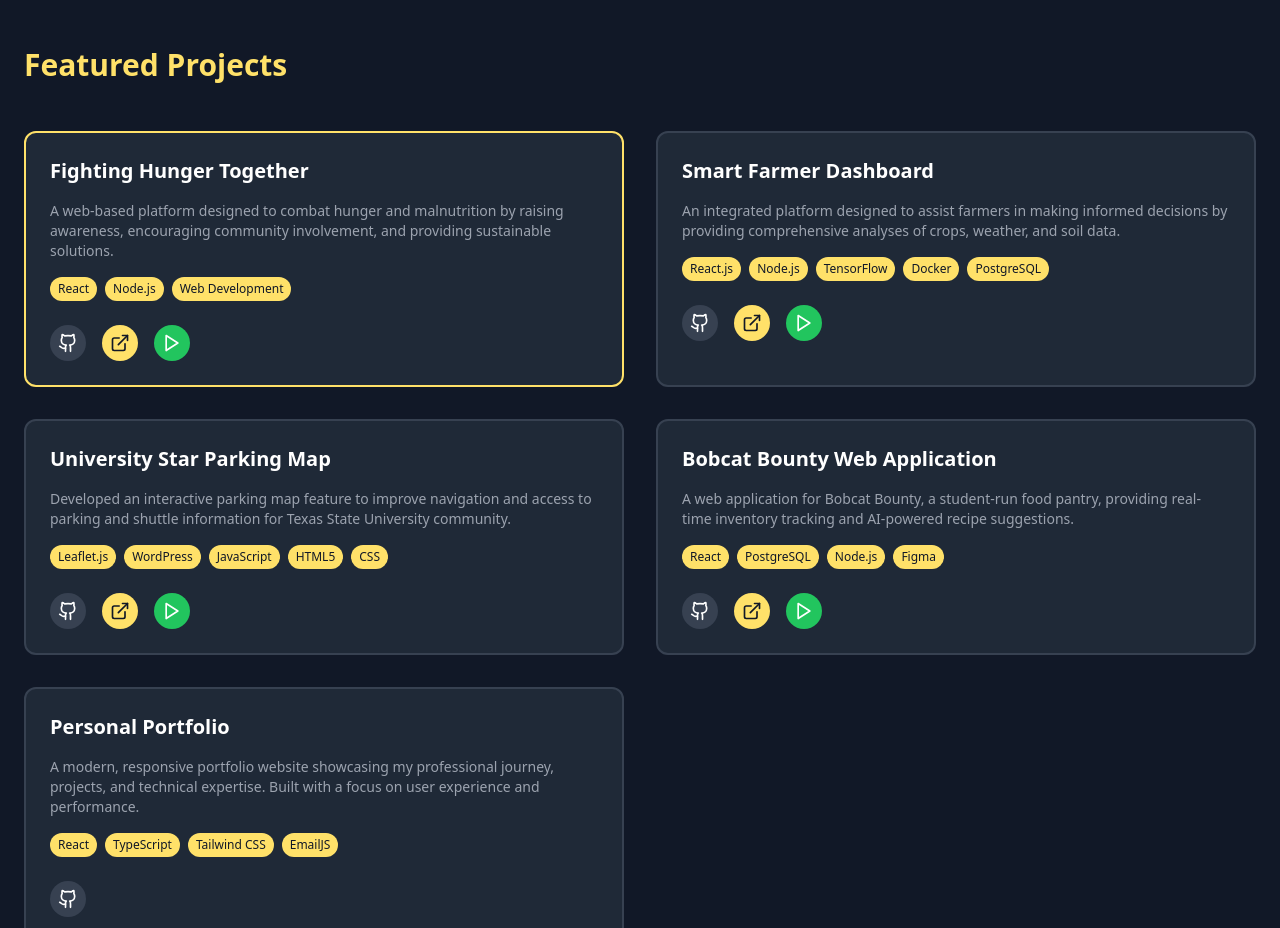
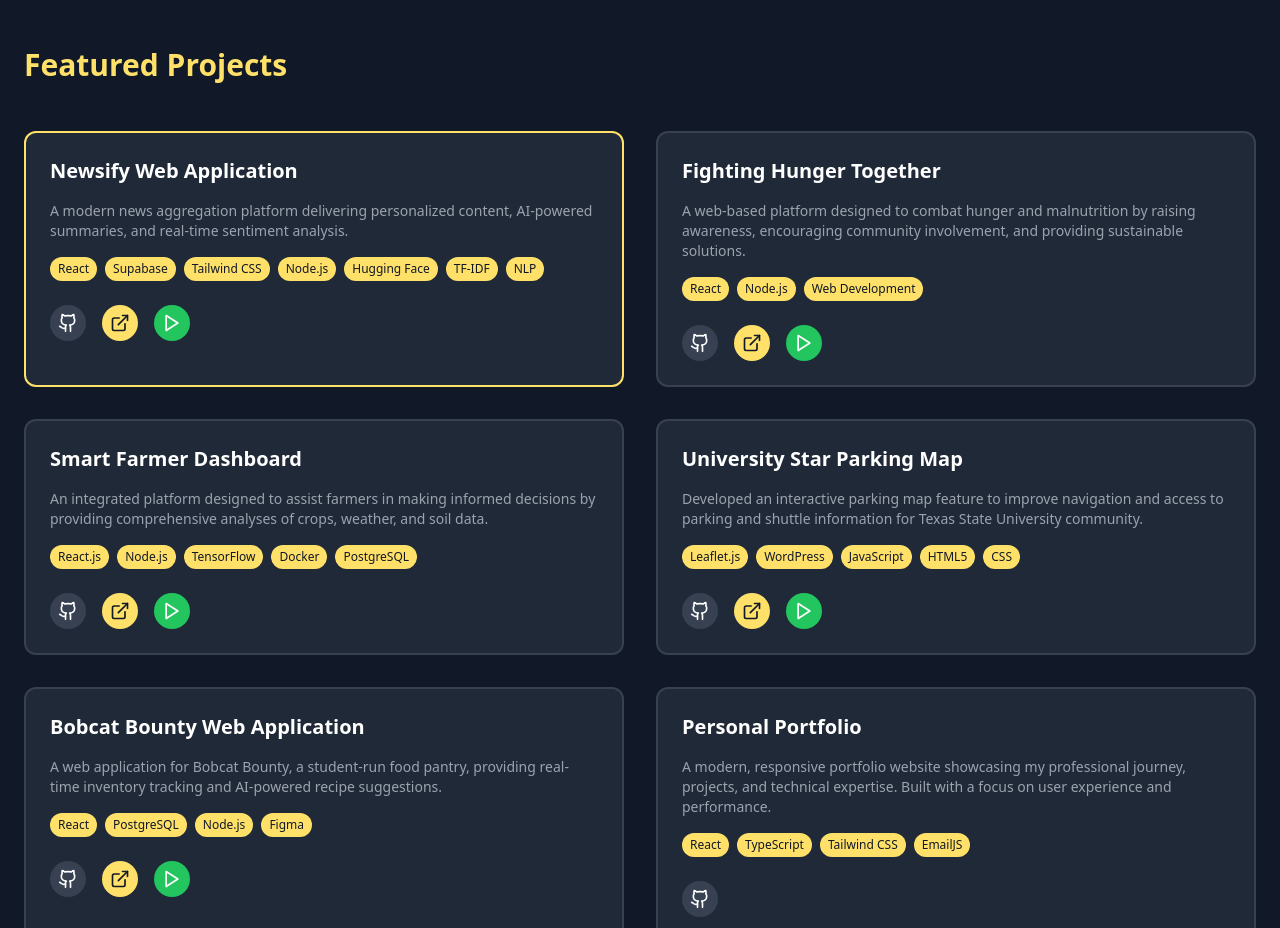
Before and after one commit to SIRI1023/Personal_portfolio, a React (Vite) app: page / in a window 1280 px wide. Shown: the part 3760-4688 px from the top of the page. Built offline with nearby package versions, Linux system fonts and the light colour scheme.

Commit message:
Update Projects.tsx

```diff
--- a/src/components/Projects.tsx
+++ b/src/components/Projects.tsx
@@ -3,6 +3,35 @@ import { ExternalLink, Github, Play, ChevronRight } from 'lucide-react';
 import { ProjectModal } from './ProjectModal';
 
 const projects = [
+  {
+    title: 'Newsify Web Application',
+    description:
+      'A modern news aggregation platform delivering personalized content, AI-powered summaries, and real-time sentiment analysis.',
+    tech: ['React', 'Supabase', 'Tailwind CSS', 'Node.js', 'Hugging Face', 'TF-IDF', 'NLP'],
+    links: {
+      github: 'https://github.com/SIRI1023/Newsify_webApp.git',
+      live: 'https://newsify-web-app.vercel.app/',
+      demo: 'https://go.screenpal.com/watch/cZlVbkncQ9h', // Replace with actual demo link if available
+    },
+    details: {
+      features: [
+        'News Curation: Aggregate news from multiple sources and categorize by topic.',
+        'AI-Powered Summarization: Generate concise summaries of long articles using Hugging Face.',
+        'Personalized Recommendations: Recommend articles based on user preferences with TF-IDF.',
+        'Sentiment Analysis: Filter articles by tone (positive, negative, neutral).',
+        'Trending Topics: Display real-time trending news topics dynamically.',
+        'AI Discussions: Enable interactive discussions with an AI assistant about news topics.',
+      ],
+      technologies: ['React', 'Supabase', 'Node.js', 'Tailwind CSS', 'Hugging Face', 'NLP', 'TF-IDF'],
+      challenges: [
+        'Integrated multiple AI tools for seamless user experience.',
+        'Optimized performance for fetching and rendering real-time data.',
+        'Developed modular and reusable React components for scalability.',
+      ],
+      impact:
+        'Expected to enhance user engagement with personalized news delivery and reduce time spent finding relevant articles by 50% through efficient AI tools.',
+    },
+  },
   {
     title: 'Fighting Hunger Together',
     description:
@@ -23,7 +52,6 @@ const projects = [
       ],
       technologies: ['React', 'Node.js', 'Express', 'MongoDB', 'Tailwind CSS'],
       challenges: [
-        'Implemented secure payment gateway integration while ensuring data privacy',
         'Developed responsive design for seamless mobile user experience',
         'Created efficient data synchronization between multiple service points',
       ],
```
